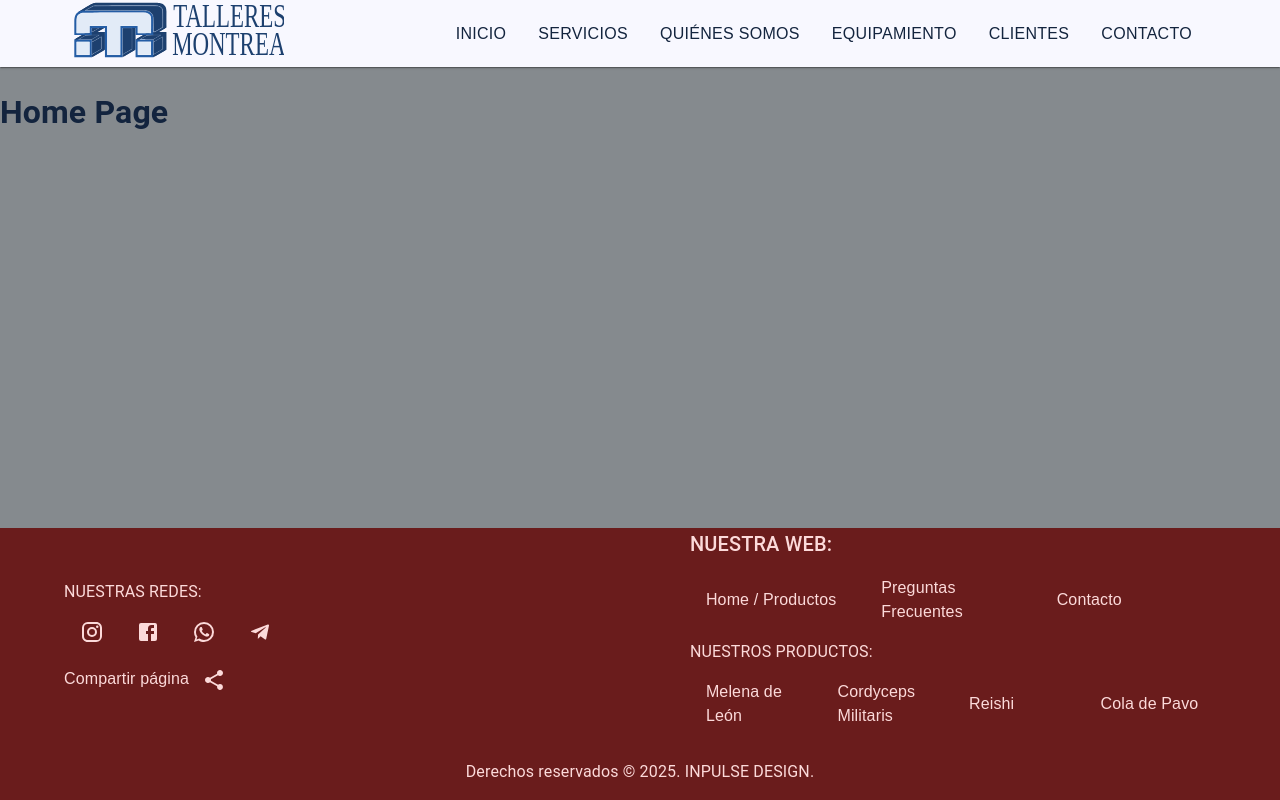
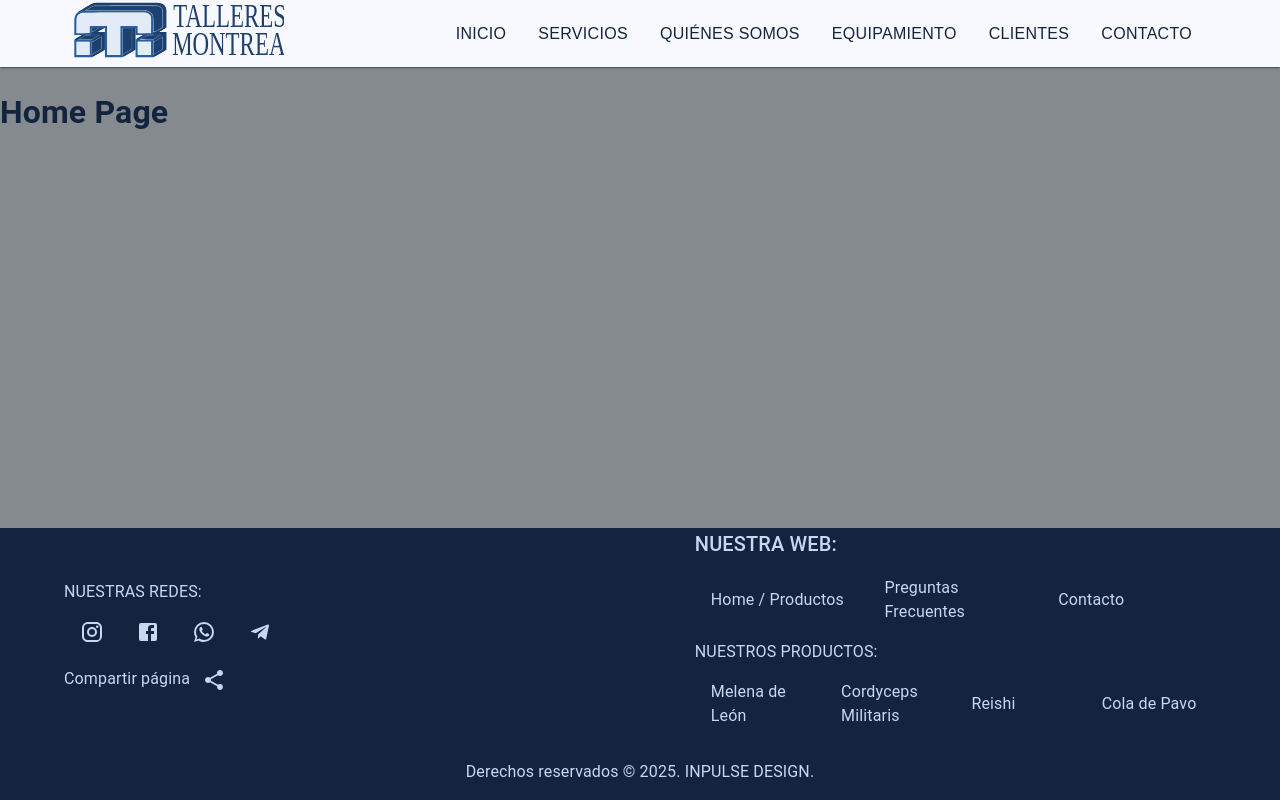
Before and after one commit to EmiLongo/talleres-montreal-react, a React (Vite) app: page / in a window 1280 px wide. Built offline with nearby package versions, Linux system fonts and the light colour scheme.

Commit message:
md footer - cambios rapidos para tener lo basico de la identidad de marca

```diff
--- a/src/shared/Layout/components/Footer.tsx
+++ b/src/shared/Layout/components/Footer.tsx
@@ -1,13 +1,19 @@
 import React from 'react';
-import { Box, Typography, List, ListItem, Container, Link } from '@mui/material';
+import { Box, Typography, List, ListItem, Container, Link, useTheme } from '@mui/material';
 import { styled } from '@mui/material/styles';
 import { Instagram, Facebook, WhatsApp, Telegram, Share } from '@mui/icons-material';
 
+
+export const Footer: React.FC = () => {
+  const theme = useTheme();
+  const { palette } = theme;
   // Estilos personalizados
   const StyledFooter = styled('footer')({
-  backgroundColor: '#6A1C1C',
-  color: '#FCDADA',
-  fontFamily: "'Homenaje', sans-serif",
+    backgroundColor: palette.primary[950],
+    color: palette.primary.light,
+    backdropFilter: "blur(10px) saturate(180%)",
+    WebkitBackdropFilter: "blur(10px) saturate(180%)",
+
   });
 
   const FooterList = styled(List)({
@@ -18,18 +24,17 @@ const FooterList = styled(List)({
 
   const FooterLink = styled(Link)({
     textDecoration: 'none',
-  color: '#FCDADA',
+    color: palette.primary.light,
     '&:hover': {
-    color: '#FCDADA',
+      color: palette.primary[400],
     },
   });
 
-export const Footer: React.FC = () => {
   // Función para compartir URL
   const shareURL = () => {
     if (navigator.share) {
       navigator.share({
-        title: 'Mundo Adaptógenos',
+        title: 'Talleres Montreal',
         url: window.location.href
       }).catch(console.error);
     } else {
```
Lines whose indentation alone changed are shown as unchanged.
